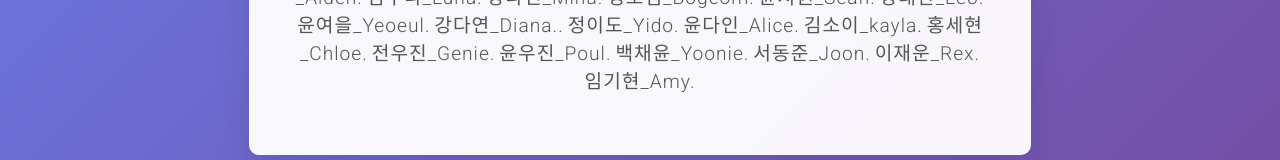
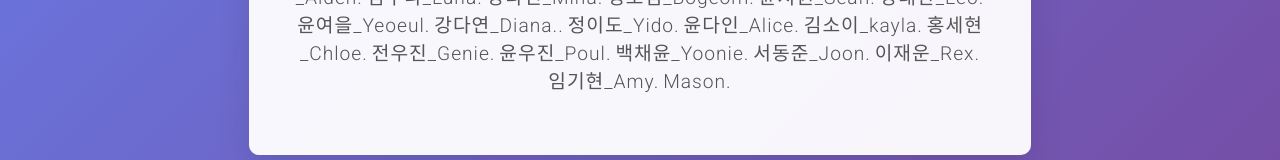
Before and after one commit to jungimdcmil-eng/mil-Admission-Essay-Evaluation, a plain HTML site: page index.html in a window 1280 px wide. Shown: the part 499-659 px from the top of the page. Drawn offline with Linux system fonts and the light colour scheme.

Commit message:
Update index.html

```diff
--- a/index.html
+++ b/index.html
@@ -143,6 +143,7 @@
         <a href="서동준_Joon.html" class="subtitle-link">서동준_Joon.</a>
         <a href="이재운_Rex.html" class="subtitle-link">이재운_Rex.</a>
                 <a href="임기현_Amy.html" class="subtitle-link">임기현_Amy.</a>
+          <a href="Mason.html" class="subtitle-link">Mason.</a>
     </div>
     </div>
 
```
